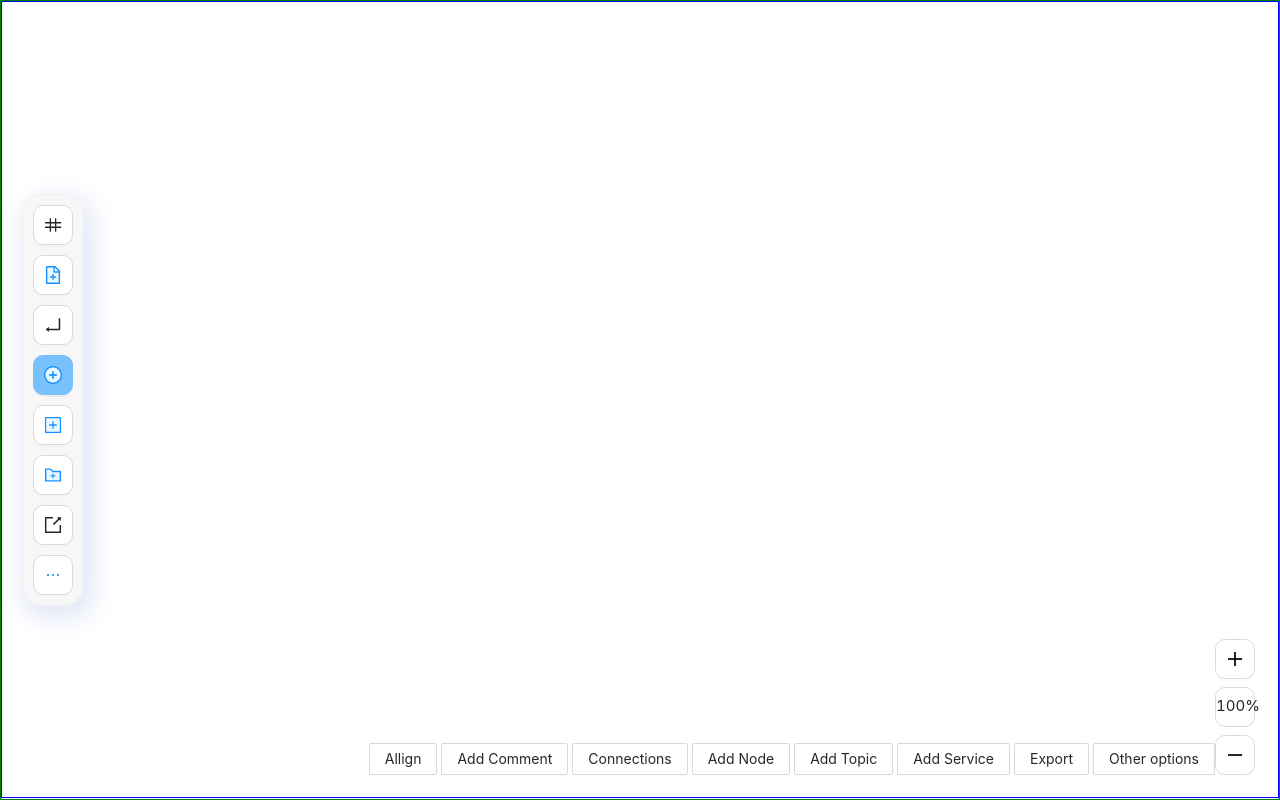
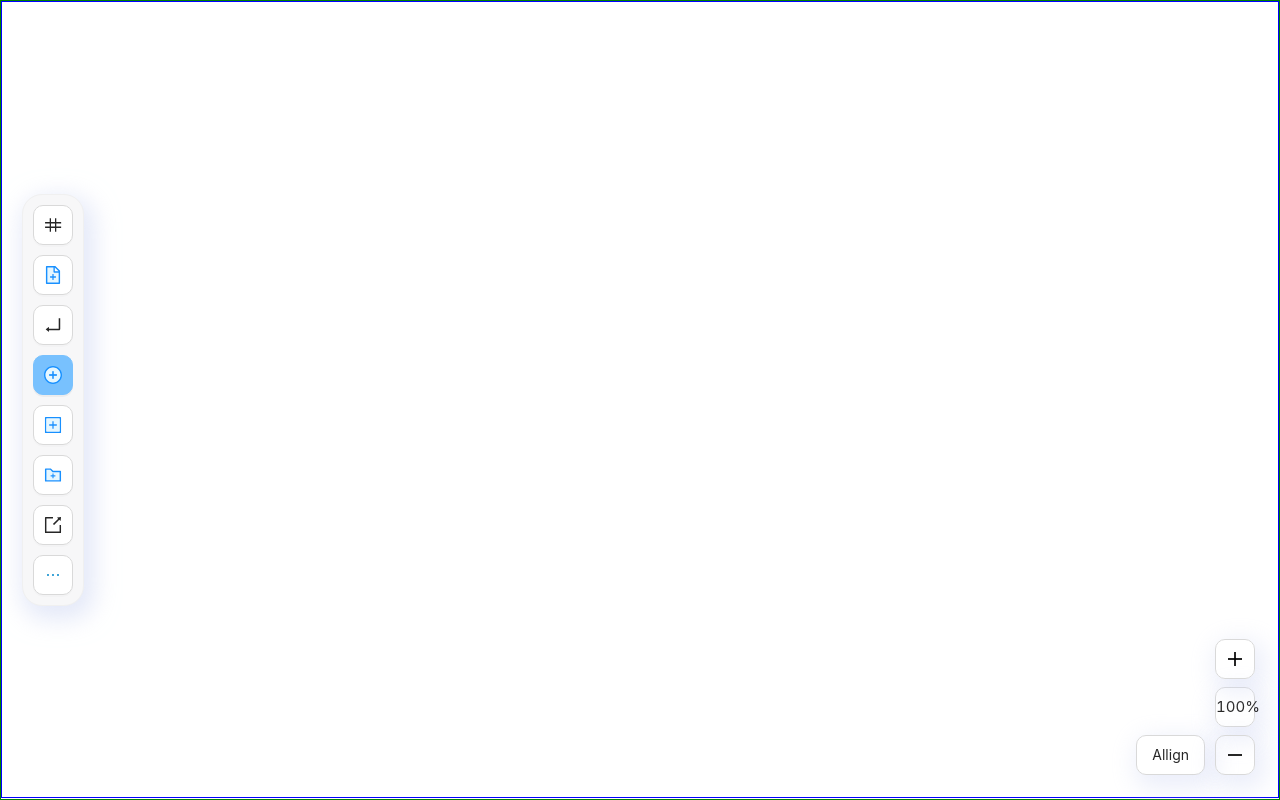
Before and after one commit to arnulfoacevedo/konva-visual-tool, a React (Create React App) app: page / in a window 1280 px wide. Built offline with nearby package versions, Linux system fonts and the light colour scheme.

Commit message:
Finished Bottombar basis

```diff
--- a/src/App.less
+++ b/src/App.less
@@ -53,12 +53,18 @@
   right: 0;
   text-align: center;
   padding: 10px;
+
 }
 .bottom-button {
 
     display:inline-block;
-    margin-left:4px;
+    margin-right:10px;
+    height: 40px;
+    border-radius: 10px;
     vertical-align:bottom;
+    //small soft shadow
+    // box-shadow: 0px 0px 5px 0px rgba(0,0,0,0.75);
+    box-shadow: 5px 8px 24px 5px rgba(208, 216, 243, 0.425);
 
 }
 .scale-text {
@@ -70,5 +76,10 @@
   font-size: 15px;
   border-radius: 10px;
   text-align:center;
-  line-height:35px;
+  line-height:37px;
+  box-shadow: 5px 8px 24px 5px rgba(208, 216, 243, 0.425);
 }
+.scale-button {
+  border-radius: 10px;
+  box-shadow: 5px 8px 24px 5px rgba(208, 216, 243, 0.425);
+}
--- a/src/BottomBar/BottomBar.tsx
+++ b/src/BottomBar/BottomBar.tsx
@@ -1,7 +1,6 @@
 import React, { FC, useEffect, useContext } from "react";
 import { Card, Button } from "antd";
 import "../App.less";
-import SidebarButton from "./BottomButton";
 import ScaleButton from "./ScaleButton";
 
 import { EnterOutlined, ExportOutlined, BorderlessTableOutlined, EllipsisOutlined, FolderAddTwoTone, FileAddTwoTone, DragOutlined, PlusCircleTwoTone, PlusSquareTwoTone } from "@ant-design/icons";
@@ -13,63 +12,15 @@ interface optionProps {
   toggle: boolean;
 }
 const options: optionProps[] = [
-  // {
-  //   label: "Select",
-  //   value: "select",
-  //   icon: <DragOutlined />, style={{transform: [{rotateY: '180deg'}]}}/>
-  //   toggle: true,
-  // },
-
   {
     label: "Allign",
     value: "allign",
     icon: <BorderlessTableOutlined />,
     toggle: false,
   },
-  {
-    label: "Add Comment",
-    value: "comment",
-    icon: <FileAddTwoTone />,
-    toggle: true,
-  },
-  {
-    label: "Connections",
-    value: "connect",
-    icon: <EnterOutlined />,
-    toggle: true,
-  },
-  {
-    label: "Add Node",
-    value: "node",
-    icon: <PlusCircleTwoTone />,
-    toggle: true,
-  },
-  {
-    label: "Add Topic",
-    value: "topic",
-    icon: <PlusSquareTwoTone />,
-    toggle: true,
-  },
-  {
-    label: "Add Service",
-    value: "service",
-    icon: <FolderAddTwoTone />,
-    toggle: true,
-  },
-  {
-    label: "Export",
-    value: "export",
-    icon: <ExportOutlined />,
-    toggle: false,
-  },
-  {
-    label: "Other options",
-    value: "other",
-    icon: <EllipsisOutlined style={{ fontSize: "16px", color: "#08c" }} />,
-    toggle: false,
-  },
 ];
 
+// BottomBar component is used to display buttons at the bottom right of the screen
 const BottomBar: React.FC = () => {
   return (
     <div className={"bottom-nav"}>
--- a/src/BottomBar/ScaleButton.tsx
+++ b/src/BottomBar/ScaleButton.tsx
@@ -4,6 +4,13 @@ import ScaleContext from "../context/ScaleContext";
 // import "./App.less";
 import { PlusOutlined, MinusOutlined } from "@ant-design/icons";
 
+/* ScaleButton component for the bottom bar
+    Allows the user to scale the graph view
+    Gets the scale from the ScaleContext
+       Can increase the scale by using the plus button
+       Shows the current scale in percent
+       Can decrease the scale by using the minus button
+*/
 const ScaleButton: React.FC<React.HTMLAttributes<HTMLDivElement>> = () => {
   const { scale, setScale } = useContext(ScaleContext);
   return (
@@ -12,6 +19,7 @@ const ScaleButton: React.FC<React.HTMLAttributes<HTMLDivElement>> = () => {
         <Button
           style={{
             borderRadius: "10px",
+            boxShadow: "5px 8px 24px 5px rgba(208, 216, 243, 0.425)",
           }}
           size="large"
           icon={<PlusOutlined />}
@@ -28,6 +36,7 @@ const ScaleButton: React.FC<React.HTMLAttributes<HTMLDivElement>> = () => {
         <Button
           style={{
             borderRadius: "10px",
+            boxShadow: "5px 8px 24px 5px rgba(208, 216, 243, 0.425)",
           }}
           size="large"
           icon={<MinusOutlined />}
--- a/src/MainCanva/EditableText/EditableText.jsx
+++ b/src/MainCanva/EditableText/EditableText.jsx
@@ -29,7 +29,7 @@ export function EditableText({
   if (isEditing) {
     return (
       <EditableTextInput
-        x={x-2}
+        x={x-5}
         y={y-18}
         width={width}
         height={height}
--- a/src/MainCanva/EditableText/EditableTextInput.jsx
+++ b/src/MainCanva/EditableText/EditableTextInput.jsx
@@ -9,7 +9,7 @@ function getStyle(width, height) {
     border: "none",
     padding: "0px",
     margin: "0px",
-    background: "none",
+    background: "red",
     outline: "none",
     resize: "none",
     colour: "black",
```
Also changed, not shown: src/BottomBar/BottomButton.tsx (deleted, +0 -31 lines).
